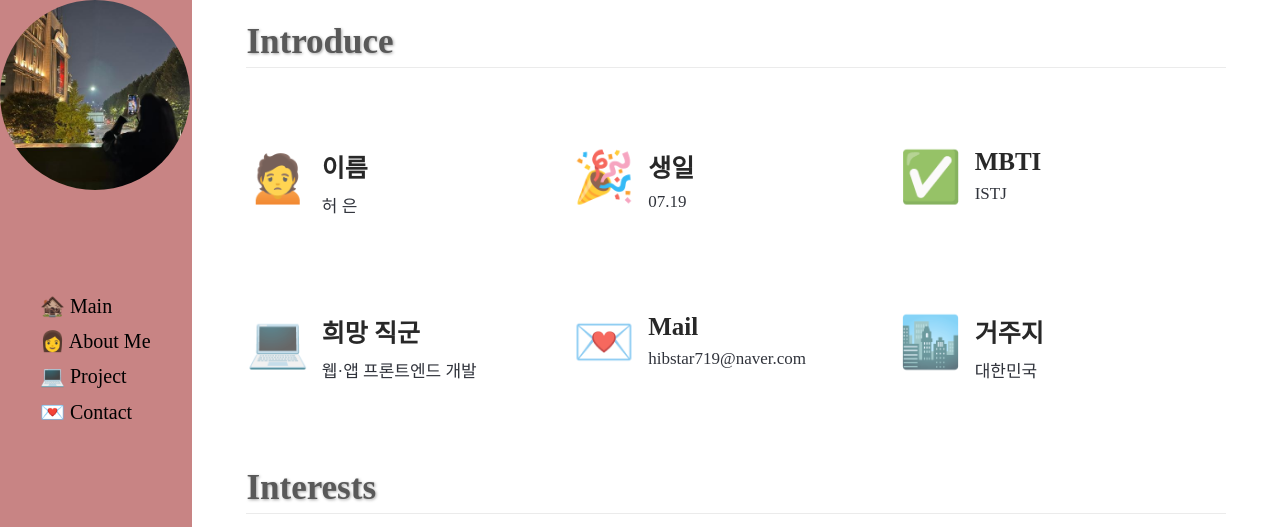
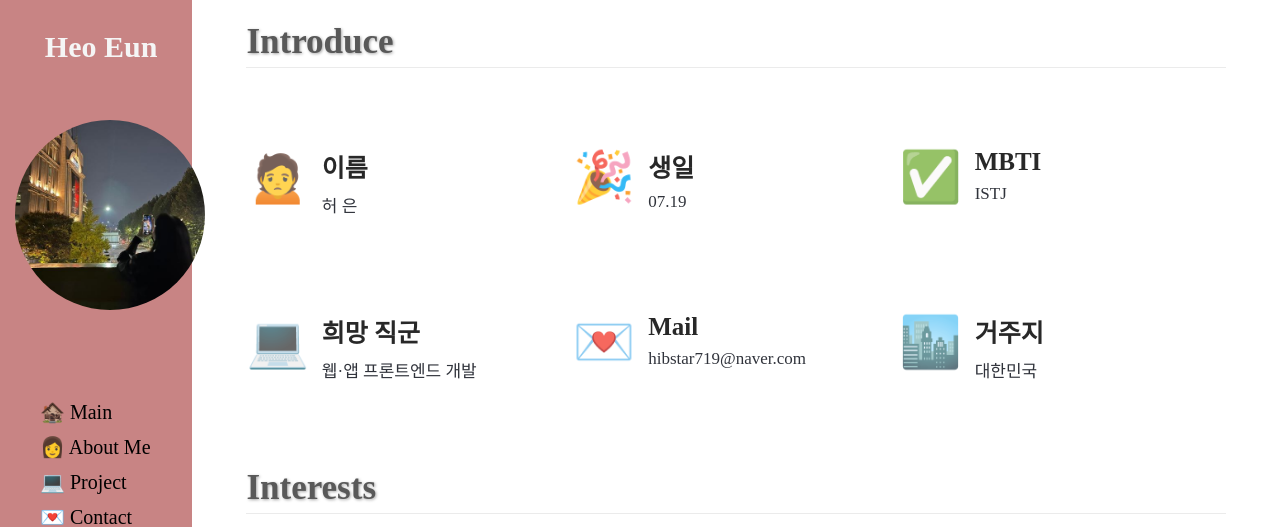
Before and after one commit to DAASHeo/DAASHeo.github.io, a plain HTML site: page index.html in a window 1280 px wide. Shown: the top 527 px of the page. Drawn offline with Linux system fonts and the light colour scheme; a web font is replaced by a local one.

Commit message:
css땜에 열받는중

```diff
--- a/index.css
+++ b/index.css
@@ -60,20 +60,22 @@ body {
   font-size: 30px;
   font-family: 'Pretendard';
   font-weight: 700;
-  letter-spacing: 0.1em;
+  letter-spacing: 0em;
   text-decoration: none;
-  align-items: center;
   color: #f5f5f5;
-  flex-direction: column;
-  justify-content: center;
-  margin: 2% 2% 2% 3%;
+  top: 30px;
+  margin-left: 3.5%;
   position: fixed;
+
 }
 
 .photo {
   width: 190px;
+  height: 190px;
   border-radius: 50%;
   position: fixed;
+  top: 120px;
+  margin-left: 1.2%;
   /* margin: 8% 2% 2% 1.5%; */
 }
 
@@ -82,7 +84,7 @@ body {
   align-items: center;
   font-family: 'Pretendard';
   position: fixed;
-  margin: 23% 2% 2% 0%;
+  top: 400px;
 }
 
 nav ul li {
```
